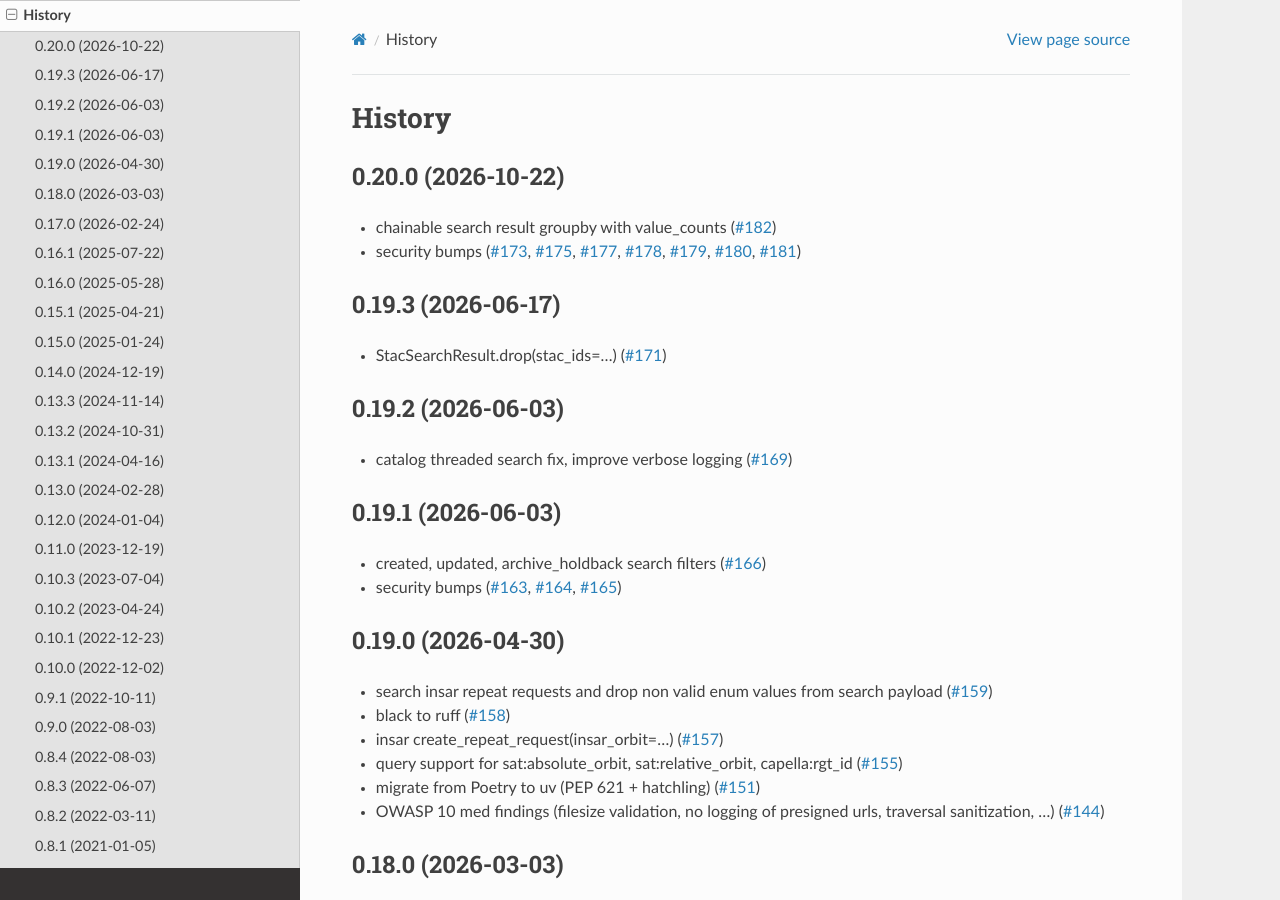
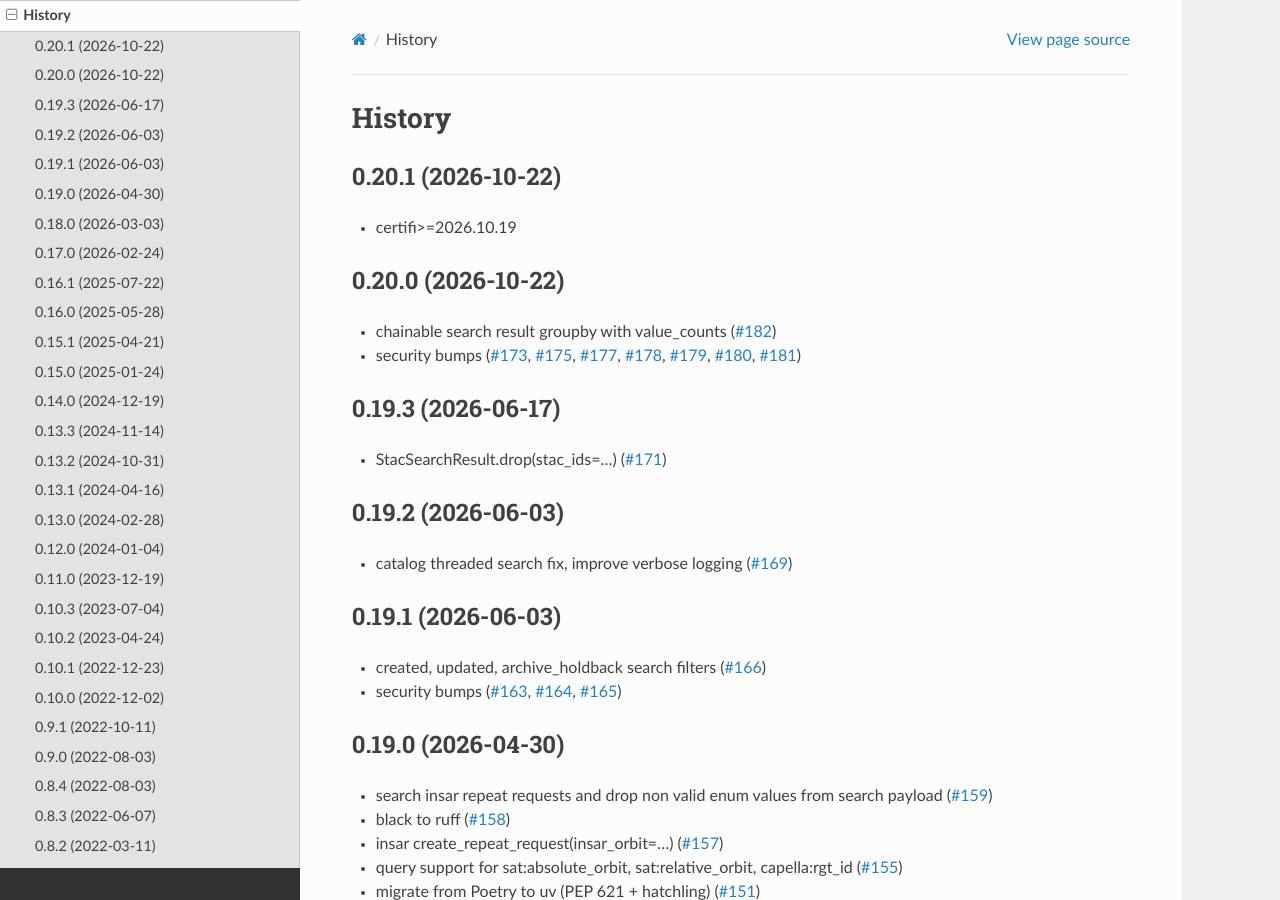
Before and after one commit to capellaspace/console-client, a Sphinx documentation site: the page built from docs/pages/changelog.rst, in a window 1280 px wide and 900 px high. Built offline with Sphinx 7.4.7 and the Read the Docs theme 3.1.0, drawn with Linux system fonts in a browser that asks for light colours.

Commit message:
0.20.1 release

```diff
--- a/docs/pages/changelog.rst
+++ b/docs/pages/changelog.rst
@@ -1,6 +1,11 @@
 =======
 History
 =======
+
+0.20.1 (2026-10-22)
+-------------------
+* certifi>=2026.10.19
+
 
 0.20.0 (2026-10-22)
 -------------------
--- a/pyproject.toml
+++ b/pyproject.toml
@@ -1,6 +1,6 @@
 [project]
 name = "capella-console-client"
-version = "0.20.0"
+version = "0.20.1"
 description = "Python SDK for api.capellaspace.com (task, search, order, download)"
 authors = [
     {name = "Thomas Beyer", email = "thomas.beyer@capellaspace.com"},
```
Also changed, not shown: 1 other file.
